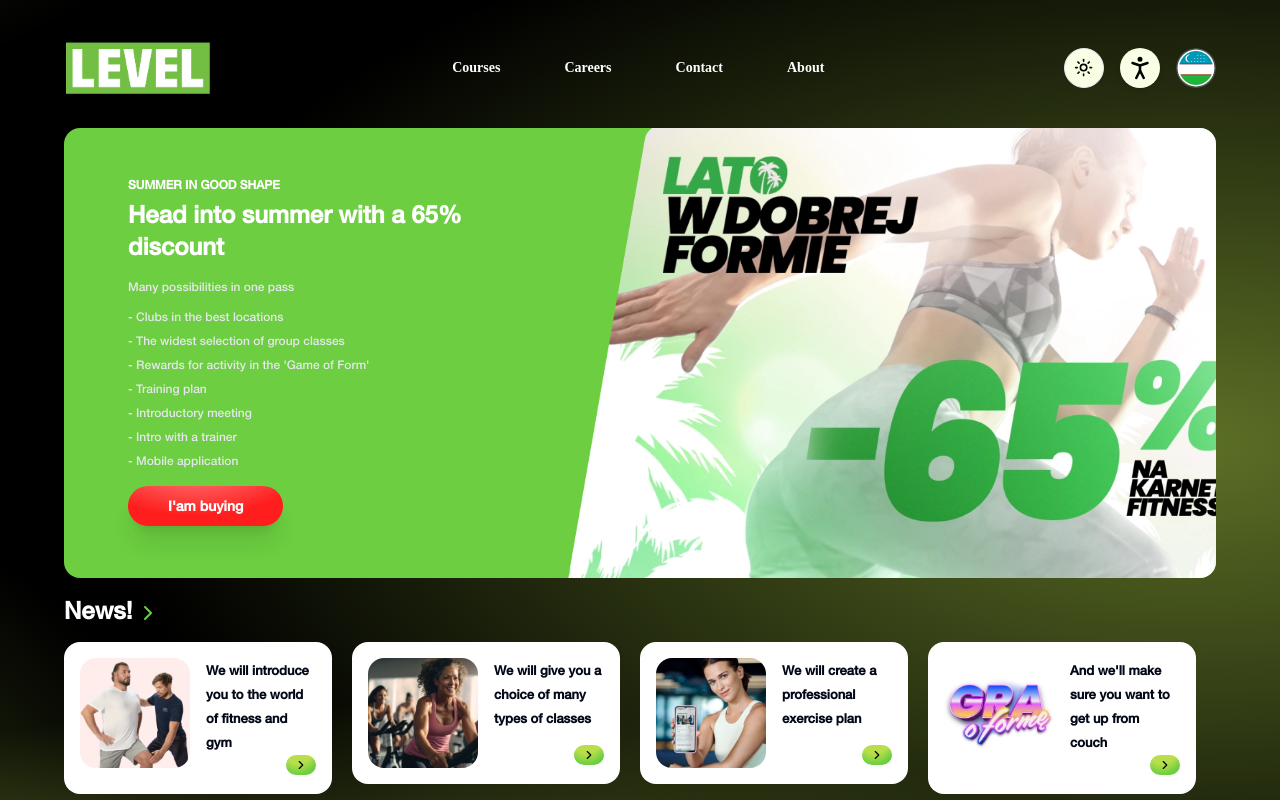
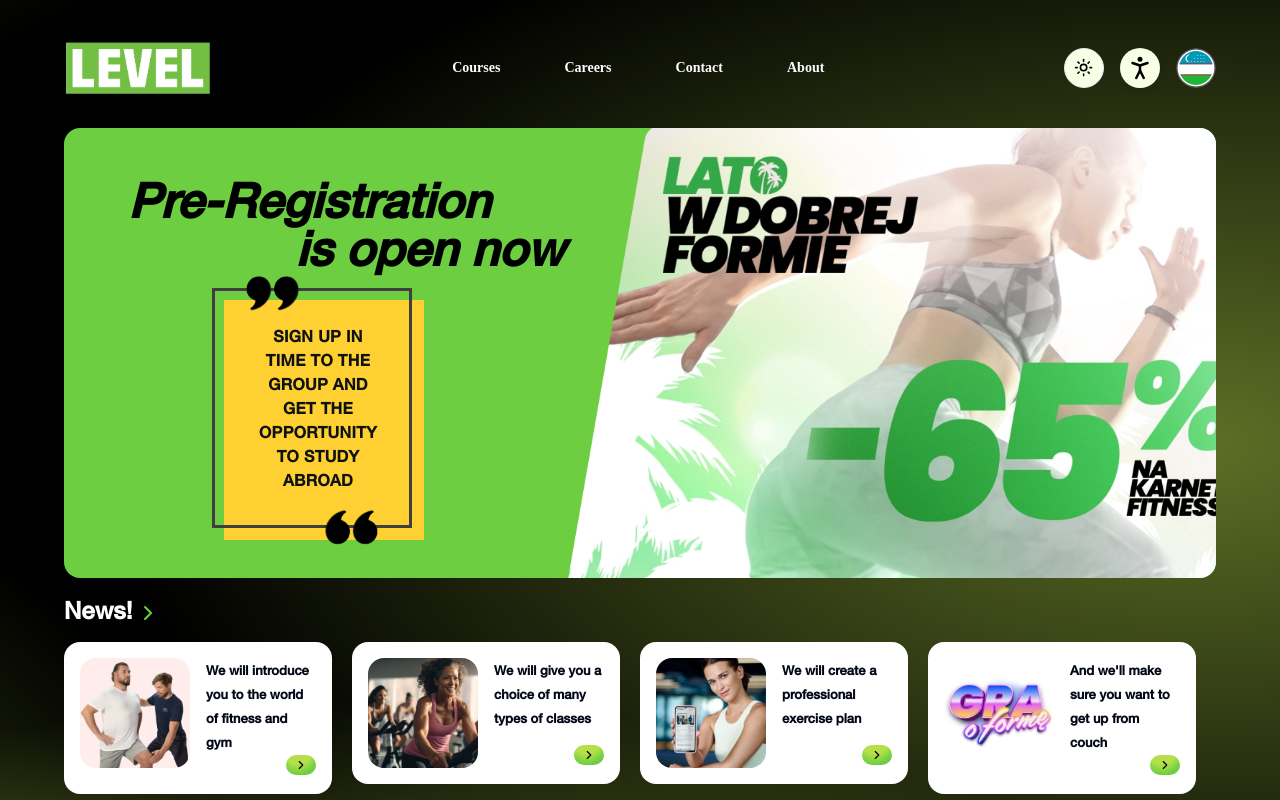
Before and after one commit to tidalu/level-u, a Next.js app: page / in a window 1280 px wide. Shown: the top 800 px of the page. Built offline with nearby package versions, Linux system fonts and the light colour scheme; a web font is replaced by a local one.

Commit message:
modified landing banner

```diff
--- a/components/landing-banner.tsx
+++ b/components/landing-banner.tsx
@@ -4,39 +4,48 @@ import React from 'react';
 import HomeBlogList from './home-blogList';
 import { Button } from './ui/button';
 import { data } from '@/data';
+import Forms from './Forms';
 
 const LandingBanner = () => {
   return (
-    <div className="  homeBanner pt-32 pb-12 rounded-b-3xl px-3 lg:px-16 relative overflow-hidden 3xl:mx-32 ">
+    <div className="  homeBanner pt-32 pb-12 rounded-b-3xl px-5 lg:px-16 relative overflow-hidden 3xl:mx-32  ">
       <div className=" relative rounded-2xl overflow-hidden  md:h-[450px] grid grid-cols-12 bg-[#6cce40] mx-auto">
         <div className=" text-white p-6 lg:py-12 lg:pl-16 col-span-12 md:col-span-5">
-          <p className=" text-[12px] font-semibold">
-            {data.landingAdd.topText}
-          </p>
-          <h1 className=" text-2xl mt-1 mb-4 font-extrabold">
-            {data.landingAdd.header}
-          </h1>
-          <p className=" text-[12px] text-gray-200">
-            {data.landingAdd.description}
-          </p>
-          <ul className="text-[12px] text-gray-200 my-3">
-            {data.landingAdd.bulletPoints.map((b, i) => (
-              <li key={i} className="mb-1.5">
-                {' '}
-                - {b}
-              </li>
-            ))}
-          </ul>
+          <div className="w-full ">
+            <p className="text-4xl text-left text-black xl:text-5xl 2xl:text-6xl font-extrabold leading-snug italic dark:text-">
+              Pre-Registration
+            </p>
+            <p className="text-4xl text-right lg:-mr-8 xl:text-5xl 2xl:text-6xl xl:-mr-11 text-black font-extrabold leading-snug italic ">
+              is open now
+            </p>
+          </div>
 
-          <div className="flex flex-col md:flex-row gap-4 md:gap-x-4 mt-4">
-            <Link href="/contact">
-              <Button
-                variant="secondary"
-                className="radial_bg_red shadow-xl text-white px-10 font-semibold  rounded-full text-[11px] sm:text-sm"
-              >
-                I{`'`}am buying
-              </Button>
-            </Link>
+          <div className="w-[200px] h-[240px] max-h-[60%] mx-auto 2xl:mx-0 2xl:self-right bg-[#FFD032] m-7 ">
+            {' '}
+            <div className="border-[3px] relative border-[#3F3F3F] w-full h-full -inset-3  text-center">
+              <div className="absolute  flex flex-row -top-[20px] left-[20px]">
+                <img
+                  src="/quote.png"
+                  width={70}
+                  height={70}
+                  alt="quote"
+                  className="stroke-cyan-700"
+                />
+              </div>
+              <div className="absolute  flex flex-row -bottom-[25px] right-[20px] rotate-180">
+                <img
+                  src="/quote.png"
+                  width={70}
+                  height={70}
+                  alt="quote"
+                  className="stroke-cyan-700"
+                />
+              </div>
+              <p className="text-[#101210] text-wrap text-center p-7 pl-10 font-bold  tracking-wide h-full flex justify-center items-center">
+                SIGN UP IN TIME TO THE GROUP AND GET THE OPPORTUNITY TO STUDY
+                ABROAD
+              </p>
+            </div>
           </div>
         </div>
 
```
